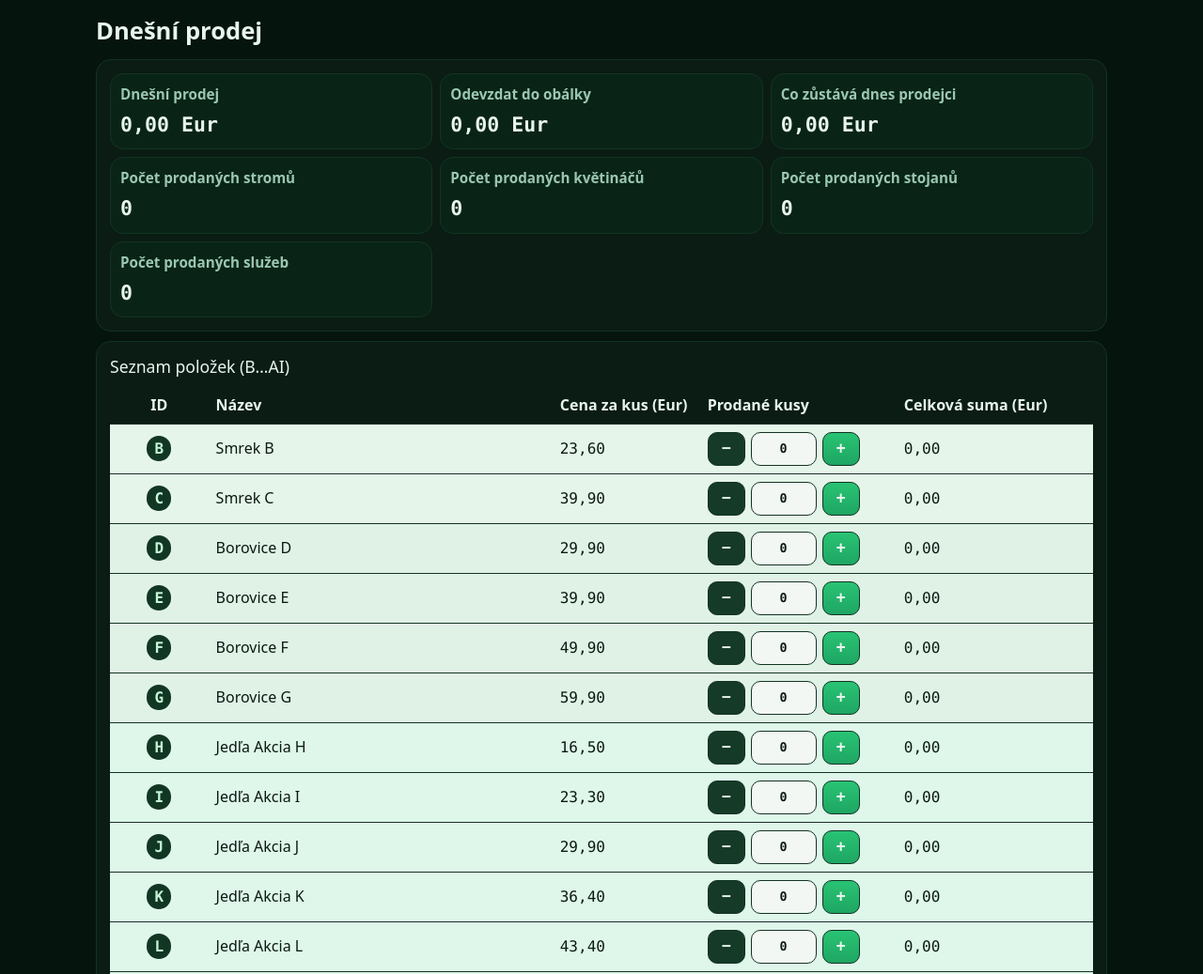
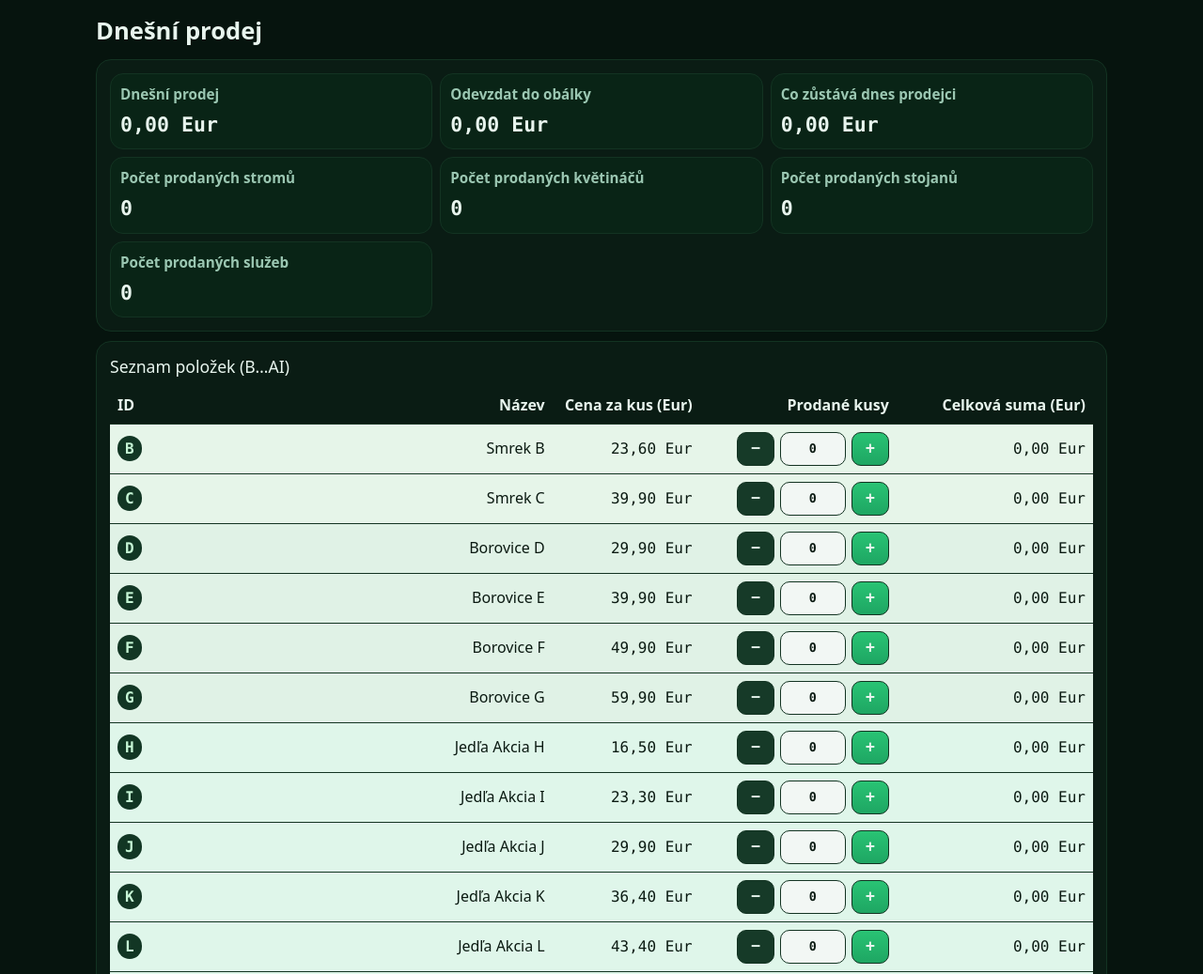
Before and after one commit to lozes011/stromky, a plain HTML site: page index.html in a window 1280 px wide. Shown: the top 1037 px of the page at 94% size. Drawn offline with Linux system fonts and the light colour scheme.

Commit message:
Update index.html

```diff
--- a/index.html
+++ b/index.html
@@ -10,7 +10,7 @@
     --card:#0a1c14; --line:#133322;
     --btn:#0e2a1d; --btn-accent:#29c374; --btn-accent-2:#1ea663;
 
-    /* Výrazné barvy kategorií */
+    /* Výrazné barvy kategorií (světlé pozadí pro celé řádky) */
     --smrk:#e6f5e9;        /* Smrk */
     --borovice:#e0f2e6;    /* Borovice */
     --jedle:#dff6ea;       /* Jedle */
@@ -27,7 +27,7 @@
   /* zvýraznění CELÉHO řádku při hover/focus */
   .table tbody tr:hover td,
   .table tbody tr:focus-within td {
-    background: #29c374 !important;
+    background: #29c374 !important; /* akcent zelená */
     color: #fff !important;
   }
 
@@ -50,15 +50,15 @@
   /* Tabulka */
   .table{width:100%;border-collapse:collapse;table-layout:fixed}
   .table thead th{position:sticky;top:0;background:var(--card);z-index:1;color:var(--text)}
-  .table th,.table td{border-bottom:1px solid var(--line);padding:8px;vertical-align:middle;text-align:left}
-  .table th:first-child,.table td:first-child{text-align:center} /* ID v hlavičce i těle na střed */
+  .table th,.table td{border-bottom:1px solid var(--line);padding:8px;text-align:right;vertical-align:middle}
+  .table th:first-child,.table td:first-child{text-align:left}
 
-  /* šířky sloupců */
-  .col-id{width:10%; text-align:center}
-  .col-name{width:auto; text-align:left}
-  .col-price{width:15%; text-align:center}
-  .col-qty{width:20%; text-align:center}
-  .col-sum{width:20%; text-align:left}
+  /* šířky sloupců (100 % celá tabulka) */
+  .col-id{width:10%}
+  .col-name{width:auto}       /* vyplní zbytek */
+  .col-price{width:15%}
+  .col-qty{width:20%}
+  .col-sum{width:20%}
 
   /* tmavý text v těle tabulky pro čitelnost na světlých řádcích */
   .table tbody td{color:var(--text-dark)}
@@ -66,7 +66,7 @@
 
   .rowid{display:inline-block;font-weight:700;background:#123624;color:#c6f6d5;padding:2px 8px;border-radius:999px}
 
-  /* Barvy CELÝCH řádků */
+  /* Barvy CELÝCH řádků dle kategorie */
   tr.row-smrk td{background:var(--smrk)}
   tr.row-borovice td{background:var(--borovice)}
   tr.row-jedle td{background:var(--jedle)}
@@ -147,13 +147,14 @@
 </div>
 
 <script>
-/* ====== POMOCNÉ FORMÁTOVÁNÍ ====== */
+/* ====== POMOCNÉ FORMÁTOVÁNÍ (cs-CZ) ====== */
 const fmtNum = (n)=> new Intl.NumberFormat('cs-CZ',{minimumFractionDigits:2,maximumFractionDigits:2}).format(n||0);
+const fmtEur = (n)=> `${fmtNum(n)} Eur`;
 
 /* ===========================================================
    CONFIG – ceník a klasifikace
    - Služby: Frézování (AE) + Síto/Balení (AF) – obě jdou prodejci
-   - Doplňek: Treefood (AI) – není služba
+   - Doplňek (ne služba): Treefood (AI)
    =========================================================== */
 const ITEMS = [
   /* Stromy */
@@ -265,9 +266,9 @@ function build(){
     const tr = addRow(tbody, `
       <td class="col-id"><span class="rowid mono">${it.id}</span></td>
       <td class="col-name">${it.name}</td>
-      <td class="col-price mono">${fmtNum(it.price)}</td>
+      <td class="col-price mono">${fmtEur(it.price)}</td>
       <td class="col-qty" data-qty></td>
-      <td class="col-sum mono" data-sum">${fmtNum(0)}</td>
+      <td class="col-sum mono" data-sum>${fmtEur(0)}</td>
     `);
     tr.className = trClass(it.cat);
 
@@ -275,7 +276,7 @@ function build(){
     const sumCell = tr.querySelector('[data-sum]');
     qtyCell.appendChild(qtyControl(0, n=>{
       qty[it.id]=n;
-      sumCell.textContent = fmtNum(n*it.price);
+      sumCell.textContent = fmtEur(n*it.price);
       recalc();
     }));
   });
@@ -297,8 +298,6 @@ function recalc(){
     else if (it.cat==='stojan')   cSt += n;
   });
 
-  // KPI zůstanou s měnou v textu
-  const fmtEur = (x)=> `${fmtNum(x)} Eur`;
   todaySalesEl.textContent = fmtEur(total);
   envelopeEl.textContent   = fmtEur(owner);
   keepEl.textContent       = fmtEur(seller);
```
